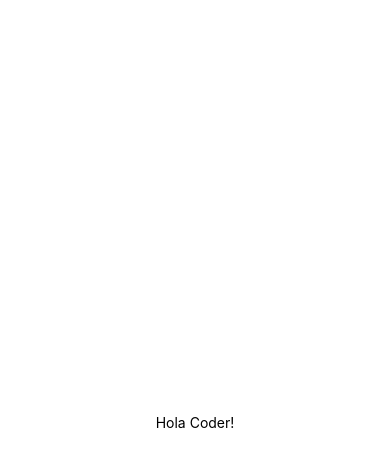
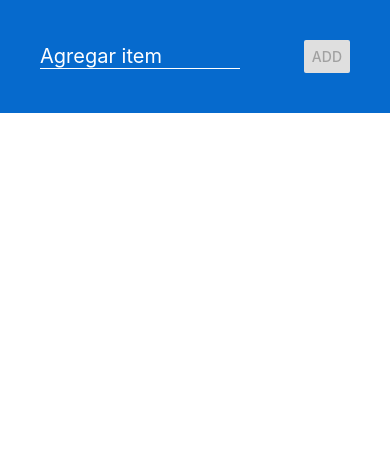
Before and after one commit to nfzarate/app-react-native, a React Native app: screen / in a window 390 px wide. Shown: the top 466 px of the page. Built offline with nearby package versions, Linux system fonts and the light colour scheme.

Commit message:
Entrega Clase 5

```diff
--- a/App.js
+++ b/App.js
@@ -1,20 +1,63 @@
-import { StatusBar } from 'expo-status-bar';
-import { StyleSheet, Text, View } from 'react-native';
+import { StyleSheet, View} from 'react-native';
+import { useState} from 'react'
+import CustomModal from './components/Modal'
+import AddItem from './components/AddItem'
+import List from './components/List'
 
-export default function App() {
+export default function App( ) {
+
+  const [textItem, setTextItem] = useState('');
+  const [itemList, setItemList] = useState([]);
+  const [modalVisible, setModalVisible] = useState(false);
+  const [itemSelected, setItemSelected] = useState({});
+
+  const onHandlerChangeItem = (t) => setTextItem(t)
+  const onHandlerAddItem = () => {
+    setItemList(currentItems => [...currentItems, { id: Date.now(), value: textItem, completed: false}])
+    setTextItem('')
+  }
+
+  const onHandlerDeleteItem = id => {
+    setItemList(currentItems => currentItems.filter(item => item.id !== id))
+    setItemSelected({})
+    setModalVisible(!modalVisible)
+  }
+  const onHandlerModal = id => {
+    setItemSelected(itemList.find(item => item.id === id))
+    setModalVisible(!modalVisible)
+  }
+
+  const onHandlerCompleteItem = id => {
+    let itemCompleted = itemList.findIndex((item) => item.id === id)
+    itemList[itemCompleted].completed = true
+    setItemList([...itemList])
+    setModalVisible(!modalVisible)
+  }
+
   return (
-    <View style={styles.container}>
-      <Text>Hola Coder!</Text>
-      <StatusBar style="auto" />
+    <View style={styles.screen}>
+      <CustomModal
+        modalVisible={modalVisible}
+        onHandlerDeleteItem={onHandlerDeleteItem}
+        itemSelected={itemSelected}
+        onHandlerCompleteItem={onHandlerCompleteItem}
+      />
+      <AddItem
+        textItem={textItem}
+        onHandlerAddItem={onHandlerAddItem}
+        onHandlerChangeItem={onHandlerChangeItem}
+      />
+      <List
+        itemList={itemList}
+        onHandlerModal={onHandlerModal}
+      />
     </View>
   );
 }
 
 const styles = StyleSheet.create({
-  container: {
-    flex: 1,
-    backgroundColor: '#fff',
-    alignItems: 'center',
-    justifyContent: 'center',
+  screen: {
+    padding: 40,
+    backgroundColor: '#066acd'
   },
 });
--- /dev/null
+++ b/components/AddItem/index.js
@@ -0,0 +1,33 @@
+import { View, TextInput, Button, StyleSheet } from 'react-native'
+
+export default function AddItem(props) {
+
+    const { textItem, onHandlerChangeItem, onHandlerAddItem } = props
+
+    return (
+        <View style={styles.container}>
+            <TextInput
+                placeholder='Agregar item'
+                style={styles.input}
+                value={textItem}
+                onChangeText={onHandlerChangeItem}
+            />
+            <Button title='Add'onPress={onHandlerAddItem} disabled={!textItem.length ? true : false} />
+        </View>
+    )
+}
+
+const styles = StyleSheet.create({
+    container: {
+        alignItems: 'center',
+        justifyContent: 'space-between',
+        flexDirection: 'row'
+    },
+    input: {
+        width: 200,
+        borderBottomColor: 'white',
+        borderBottomWidth: 1,
+        color: 'white',
+        fontSize: 20
+    }
+})
--- /dev/null
+++ b/components/List/index.js
@@ -0,0 +1,34 @@
+import { FlatList, TouchableOpacity, StyleSheet, Text } from 'react-native'
+
+
+export default function List(props) {
+
+    const { itemList, onHandlerModal } = props
+
+    return (
+        <FlatList
+            data={itemList}
+            renderItem={data => (
+                <TouchableOpacity onPress={() => onHandlerModal(data.item.id)} style={styles.item}>
+                    <Text style={{textDecorationLine: data.item.completed ? 'line-through' : null}}>{data.item.value}</Text>
+                </TouchableOpacity>
+            )}
+            showsVerticalScrollIndicator={false}
+            keyExtractor={item => item.id}
+        />
+    )
+}
+
+const styles = StyleSheet.create({
+    item: {
+        flexDirection: 'row',
+        justifyContent: 'space-between',
+        alignItems: 'center',
+        borderWidth: 1,
+        borderColor: 'white',
+        borderRadius: 10,
+        marginTop: '10%',
+        height: 50,
+        backgroundColor: 'white',
+    }
+})
--- /dev/null
+++ b/components/Modal/index.js
@@ -0,0 +1,74 @@
+import { Modal, View, Text, StyleSheet, Button } from 'react-native'
+
+
+export default function CustomModal(props) {
+
+    const { modalVisible, itemSelected, onHandlerDeleteItem, onHandlerCompleteItem } = props
+
+    return (
+        <Modal
+            animationType="slide"
+            transparent={true}
+            visible={modalVisible}
+        >
+            <View style={styles.modal}>
+                <View style={styles.modalView}>
+                    <View style={styles.modalTitle}>
+                        <Text>
+                        ELIJA UNA OPCIÓN
+                        </Text>
+                    </View>
+                    <View style={styles.modalMessage}>
+                        <Text>Eliminar el item o marcarlo como completado</Text>
+                    </View>
+                    <View style={styles.modalMessage}>
+                        <Text style={styles.modalItem}>{itemSelected.value}</Text>
+                    </View>
+                    <View style={styles.modalButton}>
+                        <Button onPress={() => onHandlerDeleteItem(itemSelected.id)} title='Eliminar' />
+                        <Button onPress={() => onHandlerCompleteItem(itemSelected.id)} title='Completado' />
+                    </View>
+                </View>
+            </View>
+        </Modal>
+    )
+}
+
+const styles = StyleSheet.create({
+    modal: {
+        flex: 1,
+        justifyContent: 'center',
+        alignItems: 'center',
+        backgroundColor: 'rgba(0,0,0,0.5)',
+        },
+        modalView: {
+        backgroundColor: 'white',
+        width: '80%',
+        height: '50%',
+        borderRadius: 10,
+        padding: '10%',
+        justifyContent: 'space-between',
+        alignItems: 'center',
+        flexDirection: 'column',
+        },
+        modalTitle: {
+        backgroundColor: '#ccc',
+        color: 'white',
+        fontSize: 18,
+        },
+        modalMessage: {
+        marginBottom: 10,
+        justifyContent: 'center',
+        alignItems: 'center',
+        alignText: 'center'
+        },
+        modalButton: {
+        marginTop: 15,
+        flexDirection: 'row',
+        alignItems: 'center',
+        justifyContent: 'space-around'
+        },
+        modalItem: {
+        fontSize: 30
+        }
+})
```
